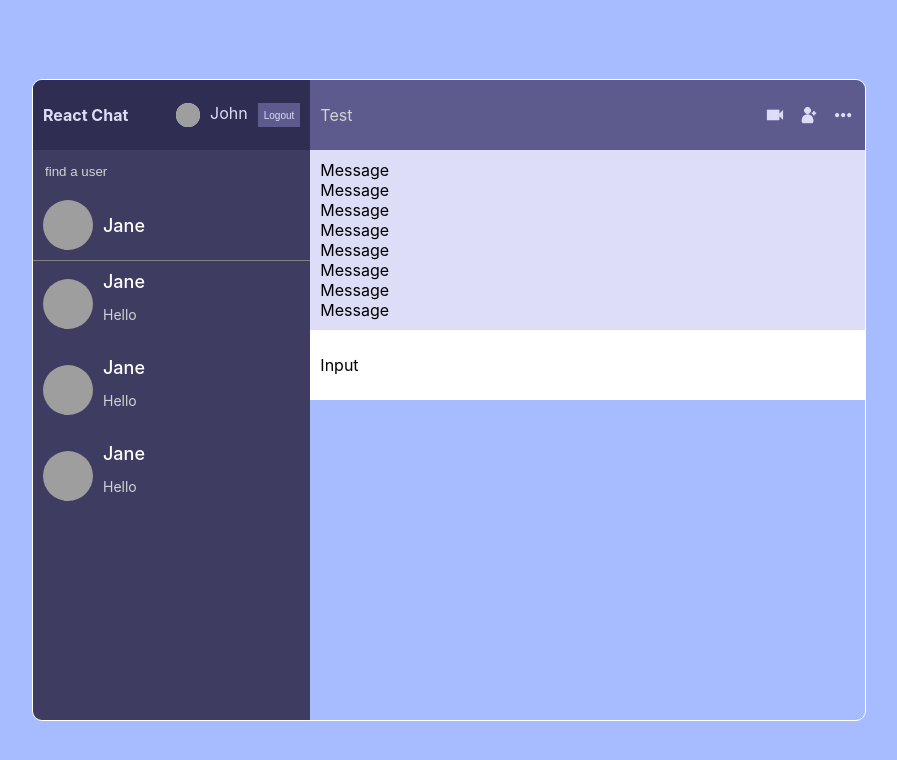
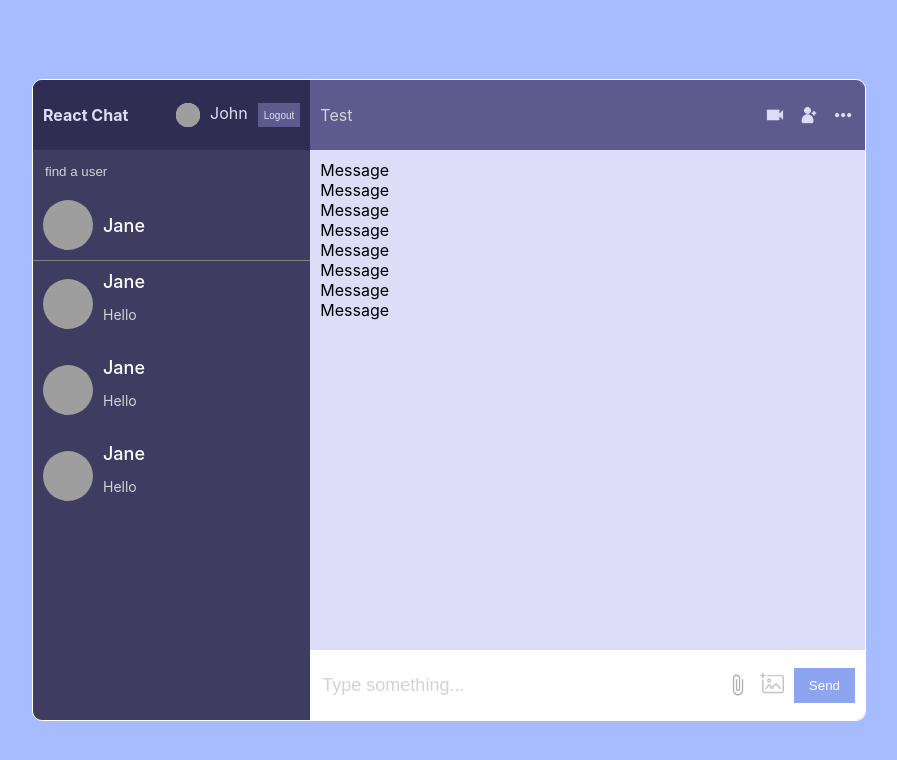
Before and after one commit to begiedz/ReactChat, a React (Create React App) app: page / in a window 1280 px wide. Shown: the top 760 px of the page, without its empty margins (191-1088 px from the left). Built offline with nearby package versions, Linux system fonts and the light colour scheme; grey boxes are pictures that could not be loaded.

Commit message:
add input

```diff
--- a/src/components/Input.jsx
+++ b/src/components/Input.jsx
@@ -1,7 +1,21 @@
 import React from 'react';
+import Img from '../img/img.png';
+import Attach from '../img/attach.png';
 
 const Input = () => {
-    return <div className="input">Input</div>;
+    return (
+        <div className="input">
+            <input type="text" placeholder="Type something..." />
+            <div className="send">
+                <img src={Attach} alt="" />
+                <input type="file" style={{ display: 'none' }} id="file" />
+                <label htmlFor="file">
+                    <img src={Img} alt="" />
+                </label>
+                <button>Send</button>
+            </div>
+        </div>
+    );
 };
 
 export default Input;
--- a/src/style.scss
+++ b/src/style.scss
@@ -200,6 +200,7 @@
             .messages {
                 background-color: #ddddf7;
                 padding: 10px;
+                height: calc(100% - 160px);
             }
 
             .input {
@@ -209,6 +210,36 @@
                 display: flex;
                 align-items: center;
                 justify-content: space-between;
+                input {
+                    width: 100%;
+                    border: none;
+                    outline: none;
+                    color: #2f2d52;
+                    font-size: 18px;
+
+                    &::placeholder {
+                        color: lightgray;
+                    }
+                }
+
+                .send {
+                    display: flex;
+                    align-items: center;
+                    gap: 10px;
+
+                    img {
+                        height: 24px;
+                        cursor: pointer;
+                    }
+
+                    button {
+                        border: none;
+                        padding: 10px 15px;
+                        color: white;
+                        background-color: #8da4f1;
+                        cursor: pointer;
+                    }
+                }
             }
         }
     }
```
